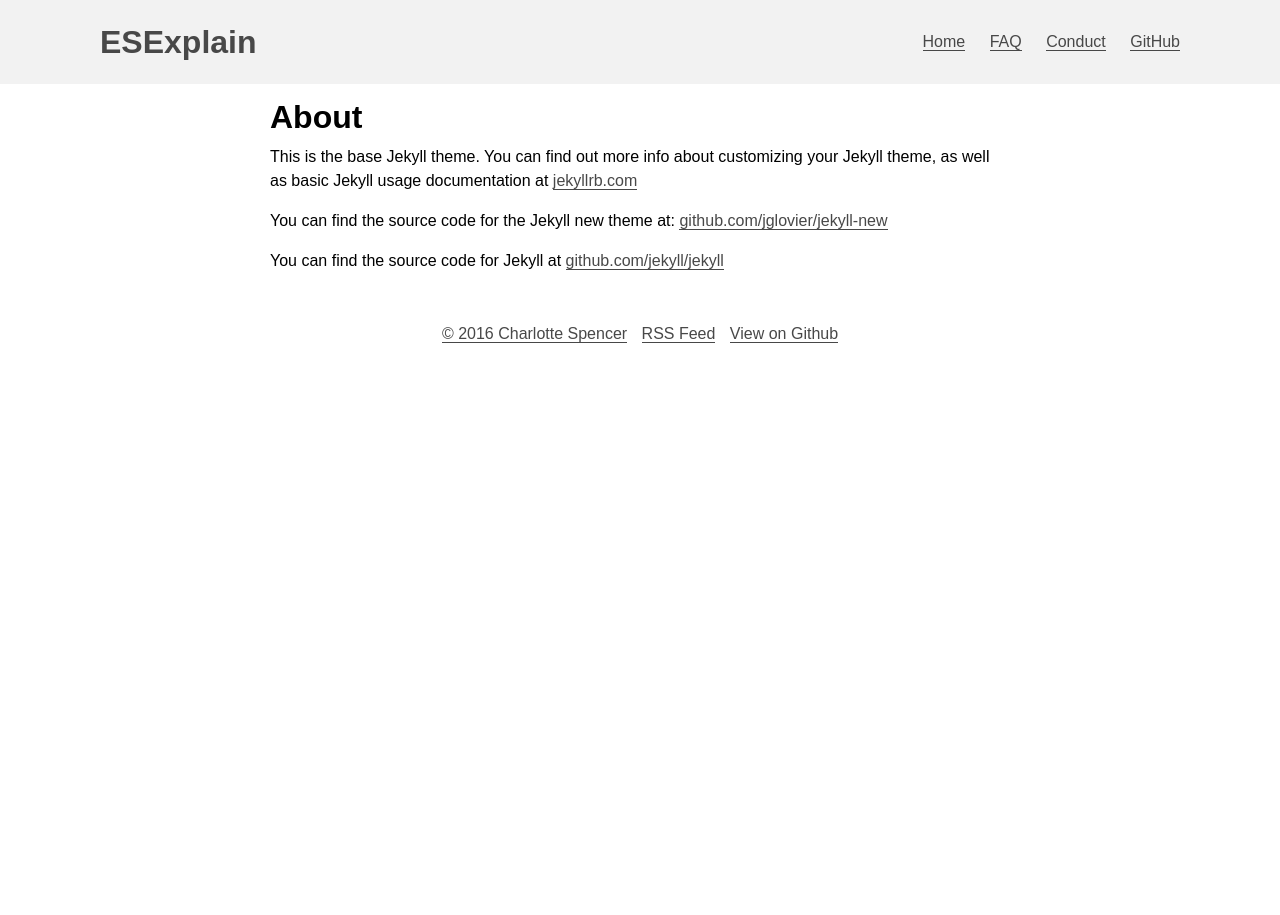
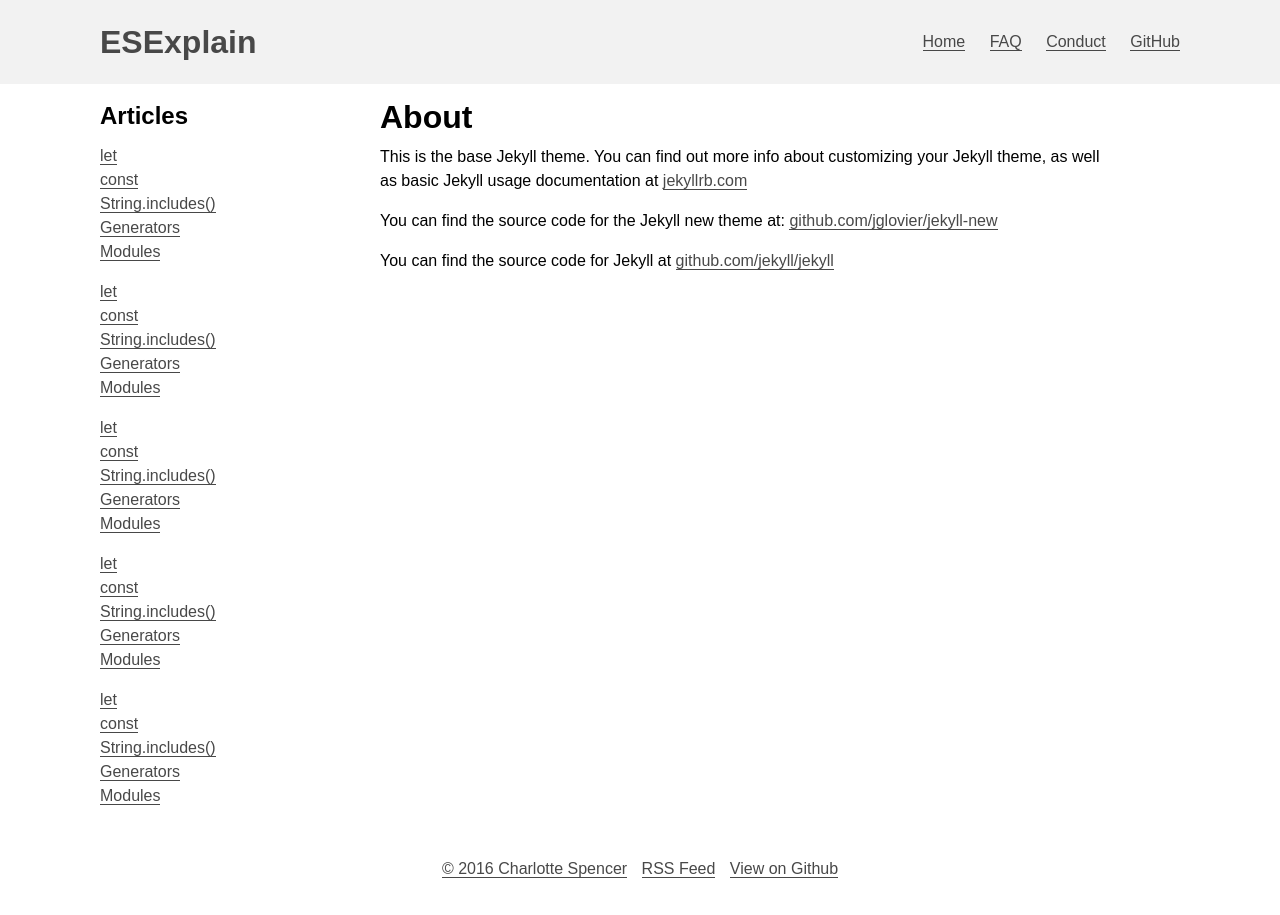
Before and after one commit to Charlotteis/ESExplain, a Jekyll site: the page built from about.md, in a window 1280 px wide. Built offline with Jekyll 4.4.1, drawn with Linux system fonts in a browser that asks for light colours.

Commit message:
feat: implement sidebar design

```diff
--- /dev/null
+++ b/_includes/sidebar.html
@@ -0,0 +1,41 @@
+<aside id='sidebar'>
+  <button type='button' id='js-articles-toggle'>Show Article List</button>
+  <nav id='js-articles-nav' aria-labelledby='articles-header'>
+    <h2 id='articles-header'>Articles</h2>
+    <ul>
+      <li><a href="">let</a></li>
+      <li><a href="">const</a></li>
+      <li><a href="">String.includes()</a></li>
+      <li><a href="">Generators</a></li>
+      <li><a href="">Modules</a></li>
+    </ul>
+    <ul>
+      <li><a href="">let</a></li>
+      <li><a href="">const</a></li>
+      <li><a href="">String.includes()</a></li>
+      <li><a href="">Generators</a></li>
+      <li><a href="">Modules</a></li>
+    </ul>
+    <ul>
+      <li><a href="">let</a></li>
+      <li><a href="">const</a></li>
+      <li><a href="">String.includes()</a></li>
+      <li><a href="">Generators</a></li>
+      <li><a href="">Modules</a></li>
+    </ul>
+    <ul>
+      <li><a href="">let</a></li>
+      <li><a href="">const</a></li>
+      <li><a href="">String.includes()</a></li>
+      <li><a href="">Generators</a></li>
+      <li><a href="">Modules</a></li>
+    </ul>
+    <ul>
+      <li><a href="">let</a></li>
+      <li><a href="">const</a></li>
+      <li><a href="">String.includes()</a></li>
+      <li><a href="">Generators</a></li>
+      <li><a href="">Modules</a></li>
+    </ul>
+  </nav>
+</aside>
--- a/_layouts/default.html
+++ b/_layouts/default.html
@@ -6,7 +6,7 @@
   <body>
 
     {% include header.html %}
-
+    {% include sidebar.html %}
     <main>
       <div class="wrapper">
         {{ content }}
--- a/_sass/_base.scss
+++ b/_sass/_base.scss
@@ -1,5 +1,23 @@
+@mixin contains-floats {
+    &:after {
+        content: '';
+        display: block;
+        clear: both;
+    }
+}
+
 body {
     line-height: 1.5em;
+}
+
+main {
+    @include contains-floats;
+    float: left;
+
+    @include media-query($on-palm) {
+        float: none;
+        clear: both;
+    }
 }
 
 /**
@@ -121,11 +139,3 @@ pre {
         }
     }
 }
-
-@mixin contains-floats {
-    &:after {
-        content: '';
-        display: block;
-        clear: both;
-    }
-}
--- a/_sass/_footer.scss
+++ b/_sass/_footer.scss
@@ -1,4 +1,5 @@
 footer {
+    clear: both;
     padding: 30px 0;
     line-height: 2em;
     text-align: center;
--- /dev/null
+++ b/_sass/_sidebar.scss
@@ -0,0 +1,39 @@
+#sidebar {
+    @include contains-floats;
+    position: relative;
+    padding: 0 100px;
+    width: 150px;
+    float: left;
+
+    #js-articles-toggle {
+        display: none;
+        margin: 10px 0;
+        padding: 10px;
+        border: none;
+        background: #484848;
+        color: #F2F2F2;
+    }
+
+    ul {
+        list-style-type: none;
+        padding: 0;
+    }
+
+    @include media-query($on-laptop) {
+        padding: 0px 20px;
+    }
+
+    @include media-query($on-palm) {
+        #js-articles-toggle {
+            .has-js & {
+                display: block;;
+            }
+        }
+
+        nav {
+            .has-js & {
+                display: none;
+            }
+        }
+    }
+}
--- a/css/main.scss
+++ b/css/main.scss
@@ -46,6 +46,7 @@ $on-laptop:        768px;
         "base",
         "link-styles",
         "header",
+        "sidebar",
         "footer",
         "syntax-highlighting"
 ;
--- a/js/main.js
+++ b/js/main.js
@@ -1,5 +1,28 @@
-var heart = document.getElementById('js-emoji-heart')
-var computer = document.getElementById('js-emoji-computer')
+var heart = document.getElementById('js-emoji-heart');
+var computer = document.getElementById('js-emoji-computer');
+var articlesToggle = document.getElementById('js-articles-toggle');
+var sidebarNav = document.getElementById('js-articles-nav');
 
-heart.innerHTML = twemoji.parse('\uD83D\uDC96')
-computer.innerHTML = twemoji.parse('\uD83D\uDCBB')
+heart.innerHTML = twemoji.parse('\uD83D\uDC96');
+computer.innerHTML = twemoji.parse('\uD83D\uDCBB');
+
+articlesToggle.addEventListener('click', function(event) {
+  event.preventDefault();
+
+  if (sidebarNav.style.display === 'none' || sidebarNav.style.display === '') {
+    sidebarNav.style.display = 'block';
+    articlesToggle.textContent = 'Hide Articles List';
+  } else {
+    sidebarNav.style.display = 'none';
+    articlesToggle.textContent = 'Show Articles List';
+  }
+});
+
+window.addEventListener('resize', function() {
+  if (window.innerWidth > 600) {
+    sidebarNav.style.display = 'block';
+  } else {
+    sidebarNav.style.display = 'none';
+    articlesToggle.textContent = 'Show Articles List';
+  }
+});
```
